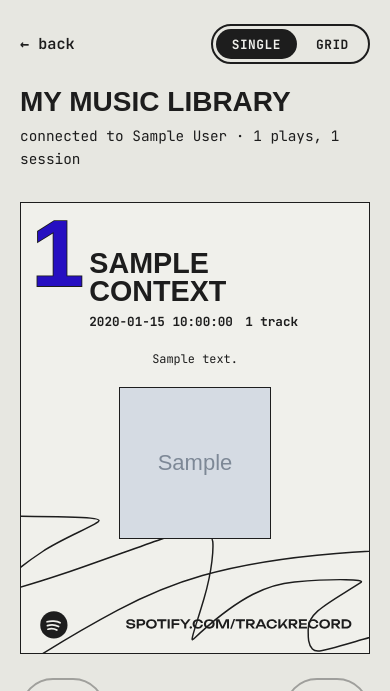
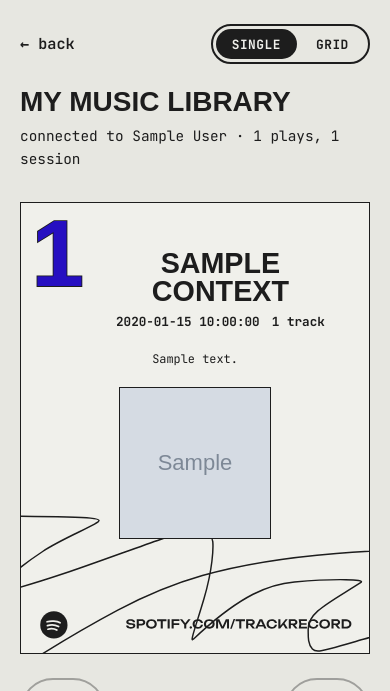
Before and after one commit to azurem1nd/neela-narayan-capstone, a Flask app: template templates/contexts.html in a window 390 px wide. Shown: the top 691 px of the page. Run offline with Flask 3, Linux system fonts and the light colour scheme; the template is opened without the code that fills it: most values are stand-ins (such as "Sample title", 1, 10 or a date in 2020); grey boxes marked "Sample" are stand-in pictures; some web fonts are replaced.

Commit message:
Center-align the card heading, date, and track count
.ctx-card__heading now stretches to fill the remaining header row
width next to the number (flex: 1, previously sized to its own
content) with text-align: center, and .ctx-card__meta-row (date +
track count) gets justify-content: center so that row centers as a
group within the same space. The big number keeps its exact position,
size, and stroke; title/date/track-count font sizes, weights, and
colors are untouched -- only their alignment changed.

Verified across all 6 categories in grid view (including Trigger,
which has no artwork square) and at 390px mobile width: 0px overflow,
description alignment and hover/tilt behavior unaffected.

Co-Authored-By: Claude Sonnet 5 <noreply@anthropic.com>

```diff
--- a/static/css/style.css
+++ b/static/css/style.css
@@ -770,8 +770,10 @@ a { color: inherit; }
 
 .ctx-card__heading {
   display: block;
+  flex: 1;
   padding-top: 8cqw;
   min-width: 0;
+  text-align: center;
 }
 
 .ctx-card__title {
@@ -787,6 +789,7 @@ a { color: inherit; }
 
 .ctx-card__meta-row {
   display: flex;
+  justify-content: center;
   gap: 3.5cqw;
   margin: 1.6cqw 0 0;
   font-family: var(--font-mono);
```
